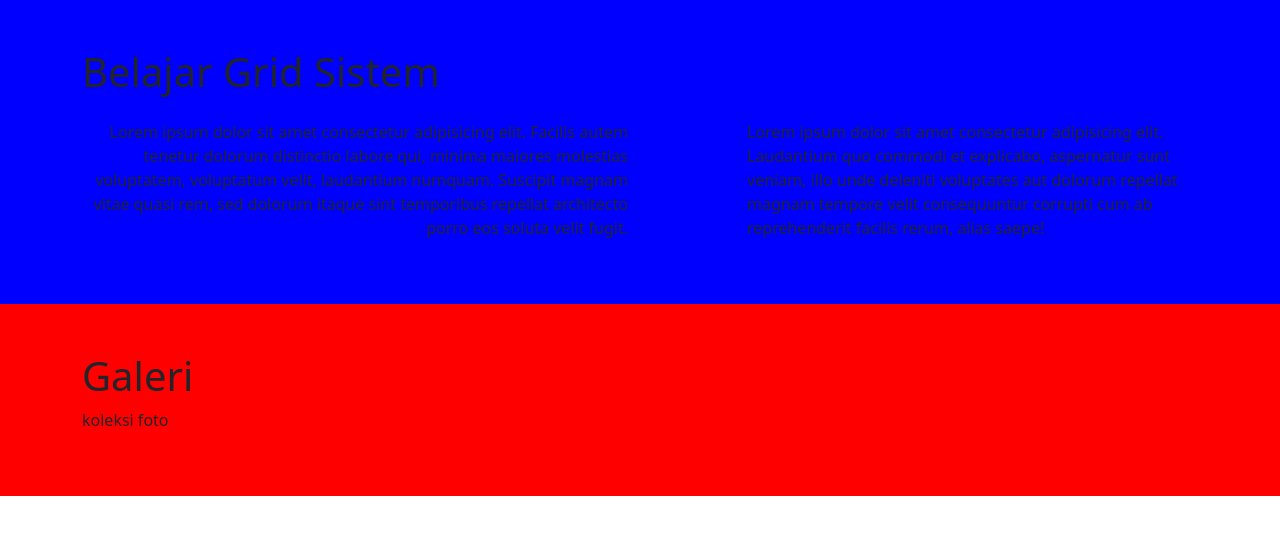
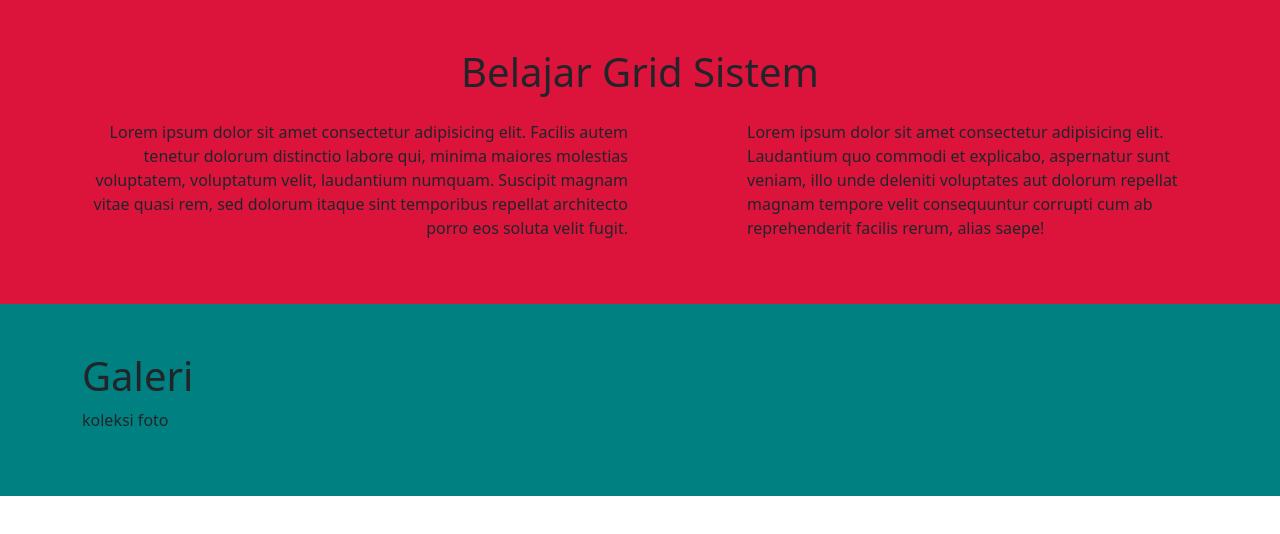
Before and after one commit to Soe-Hok-Gie/grid-sistem, a React (Create React App) app: page / in a window 1280 px wide. Shown: the top 534 px of the page. Built offline with nearby package versions, Linux system fonts and the light colour scheme.

Commit message:
perubahan

```diff
--- a/src/components/Galeri.jsx
+++ b/src/components/Galeri.jsx
@@ -2,7 +2,7 @@ import React from "react";
 
 const Galeri = () => {
   return (
-    <div className="container-fluid galeri py-5">
+    <div className="container-fluid-galeri py-5">
       <div className="container">
         <div className="row">
           <div className="col">
--- a/src/components/Navbar.jsx
+++ b/src/components/Navbar.jsx
@@ -2,7 +2,7 @@ import React from "react";
 
 const Navbar = () => {
   return (
-    <div className="container-fluid navbar py-5">
+    <div className="container-fluid-navbar py-5">
       <div className="container">
         <div className="row">
           <div className="col-12">
--- a/src/components/Style.css
+++ b/src/components/Style.css
@@ -1,7 +1,7 @@
-.galeri {
-  background-color: red;
+.container-fluid-galeri {
+  background-color: teal;
 }
 
-.navbar {
-  background-color: blue;
+.container-fluid-navbar {
+  background-color: crimson;
 }
```
